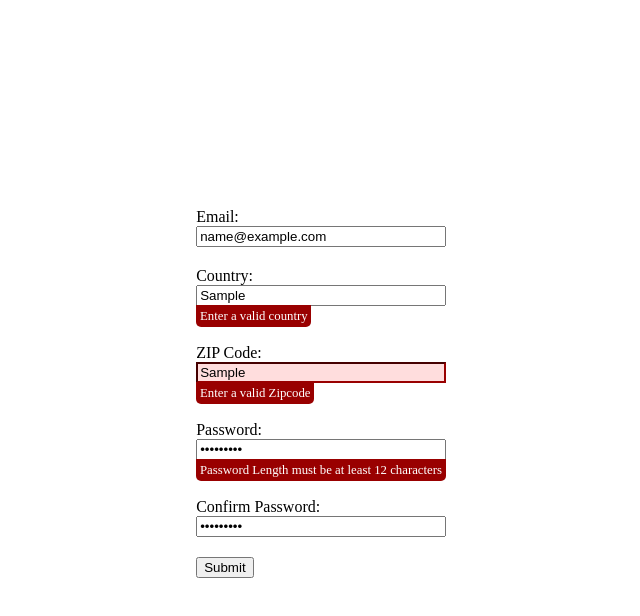
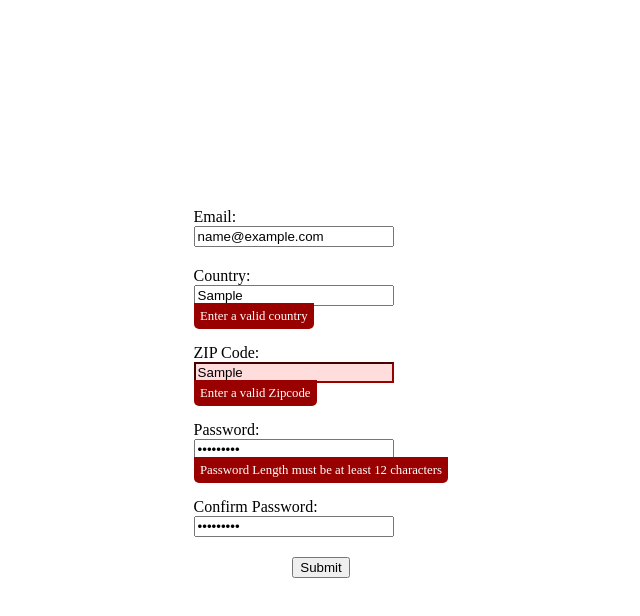
Before and after one commit to Mouzone/form-validation, a plain HTML site: page index.html in a window 1280 px wide. Both pictures are taken after typing "name@example.com", "Sample", "Sample", "Sample123", "Sample123" into the empty fields and a click on the button "Submit". Shown: the whole page, without its empty margins (327-967 px from the left). Drawn offline with Linux system fonts and the light colour scheme.

Commit message:
Center button and change padding of error message

```diff
--- a/style.css
+++ b/style.css
@@ -13,7 +13,14 @@ form {
     gap: 20px;
 }
 
+.button-container {
+    width: 100%;
+    display: flex;
+    justify-content: center;
+}
+
 .input {
+    width: 200px;
     display: flex;
     flex-direction: column;
 }
@@ -42,5 +49,5 @@ input:focus:invalid {
 }
 
 .error.active {
-    padding: 0.3em;
+    padding: 0.5em;
 }
```
